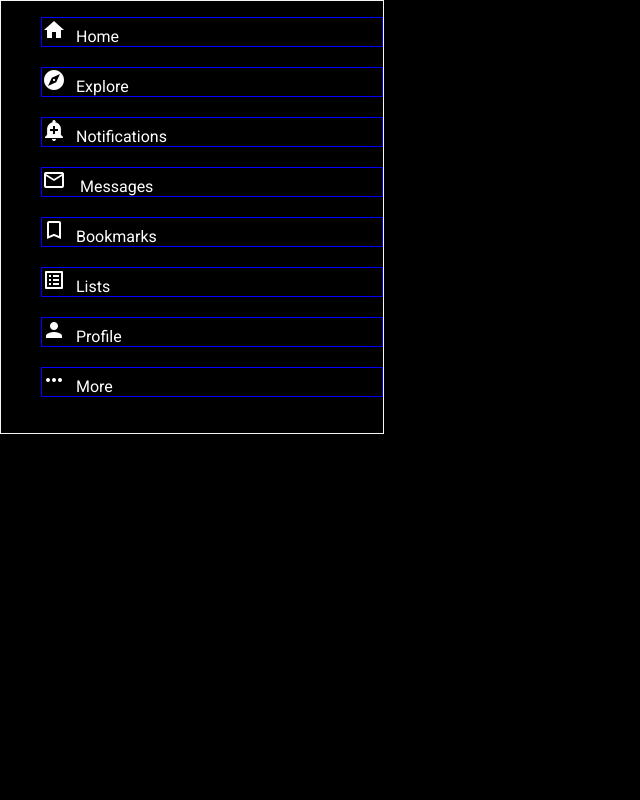
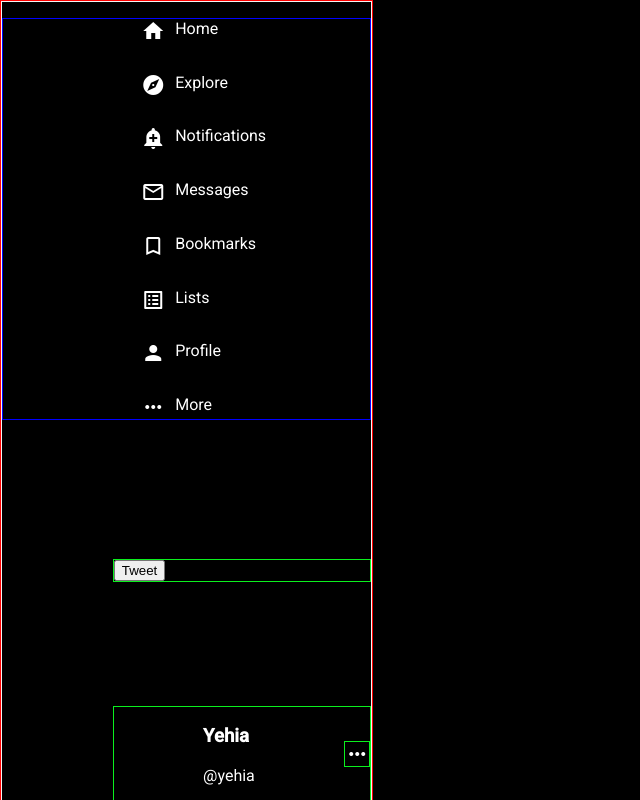
Before and after one commit to yehiagamalx/angtweets, an Angular app: page / in a window 1280 px wide. Shown: the whole page, without its empty margins (0-640 px from the left). Built offline with nearby package versions, Linux system fonts and the light colour scheme.

Commit message:
Add Profile btn and tweet to nav menu

```diff
--- a/src/app/app.component.css
+++ b/src/app/app.component.css
@@ -1,9 +1,15 @@
-.home{
+.main{
   display: flex;
   background-color: black;
-  min-height: 100%;
+  min-height: 100vh;
 }
 
-.left {
-  width: 30%;
+.header {
+  display: flex;
+  flex-direction: column;
+  width: 29%;
+  height: 100%;
+  position: fixed;
+  border: 1px solid red;
+  justify-content: space-between;
 }
--- a/src/app/app.component.html
+++ b/src/app/app.component.html
@@ -1,5 +1,5 @@
-<div class="home">
-  <div class="left">
+<div class="main">
+  <div class="header">
     <app-sidebar></app-sidebar>
   </div>
 </div>
--- a/src/app/modules/shared/sidebar/sidebar.component.css
+++ b/src/app/modules/shared/sidebar/sidebar.component.css
@@ -1,21 +1,52 @@
 .sb-container {
+  display: flex;
+  flex-direction: column;
+  justify-content: space-between;
   background-color: black;
   color: white;
   border: 1px solid whitesmoke;
+  height: 100vh;
 
 }
 
-.sb-container > ul {
+.nav-links {
   display: flex;
   flex-direction: column;
+  justify-content: space-between;
   list-style: none;
+  border: 1px solid blue  ;
+  height: 50%;
 
 }
-.sb-container > ul > li {
-  margin-bottom: 20px;
-  border: 1px solid blue;
 
+.nav-item,
+.btn,
+.profileBtn {
+  margin-left: 30%;
+
+}
+.nav-item {
+  display: flex;
+  flex-direction: row;
 }
 .sb-container > ul > li > span {
   margin-left: 10px;
 }
+
+
+.profileBtn {
+  border: 1px solid rgb(11, 240, 30)  ;
+  display: flex;
+  flex-direction: row;
+  justify-content: space-between;
+  align-items: center;
+}
+
+.btn {
+  border: 1px solid rgb(11, 240, 30)  ;
+
+}
+
+.profileBtnMore {
+  border: 1px solid rgb(11, 240, 30)  ;
+}
--- a/src/app/modules/shared/sidebar/sidebar.component.html
+++ b/src/app/modules/shared/sidebar/sidebar.component.html
@@ -1,12 +1,27 @@
 <div class="sb-container">
-  <ul>
-    <li><mat-icon>home</mat-icon><span>Home</span></li>
-    <li><mat-icon>explore</mat-icon> <span>Explore</span></li>
-    <li><mat-icon>add_alert</mat-icon> <span>Notifications</span></li>
-    <li><mat-icon> mail_outline</mat-icon> <span> Messages </span></li>
-    <li><mat-icon>bookmark_border</mat-icon> <span>Bookmarks</span></li>
-    <li><mat-icon> list_alt</mat-icon> <span>Lists</span></li>
-    <li><mat-icon>person</mat-icon> <span>Profile</span></li>
-    <li><mat-icon>more_horiz</mat-icon> <span>More</span></li>
+  <ul class="nav-links">
+    <li class="nav-item"><mat-icon>home</mat-icon><span>Home</span></li>
+    <li class="nav-item"><mat-icon>explore</mat-icon> <span>Explore</span></li>
+    <li class="nav-item">
+      <mat-icon>add_alert</mat-icon> <span>Notifications</span>
+    </li>
+    <li class="nav-item">
+      <mat-icon> mail_outline</mat-icon> <span> Messages </span>
+    </li>
+    <li class="nav-item">
+      <mat-icon>bookmark_border</mat-icon> <span>Bookmarks</span>
+    </li>
+    <li class="nav-item"><mat-icon> list_alt</mat-icon> <span>Lists</span></li>
+    <li class="nav-item"><mat-icon>person</mat-icon> <span>Profile</span></li>
+    <li class="nav-item"><mat-icon>more_horiz</mat-icon> <span>More</span></li>
   </ul>
+  <div class="btn"><button>Tweet</button></div>
+  <div class="profileBtn">
+    <img src="" alt="" />
+    <div class="profleName">
+      <h3>Yehia</h3>
+      <p>@yehia</p>
+    </div>
+    <mat-icon class="profileBtnMore">more_horiz</mat-icon>
+  </div>
 </div>
```
